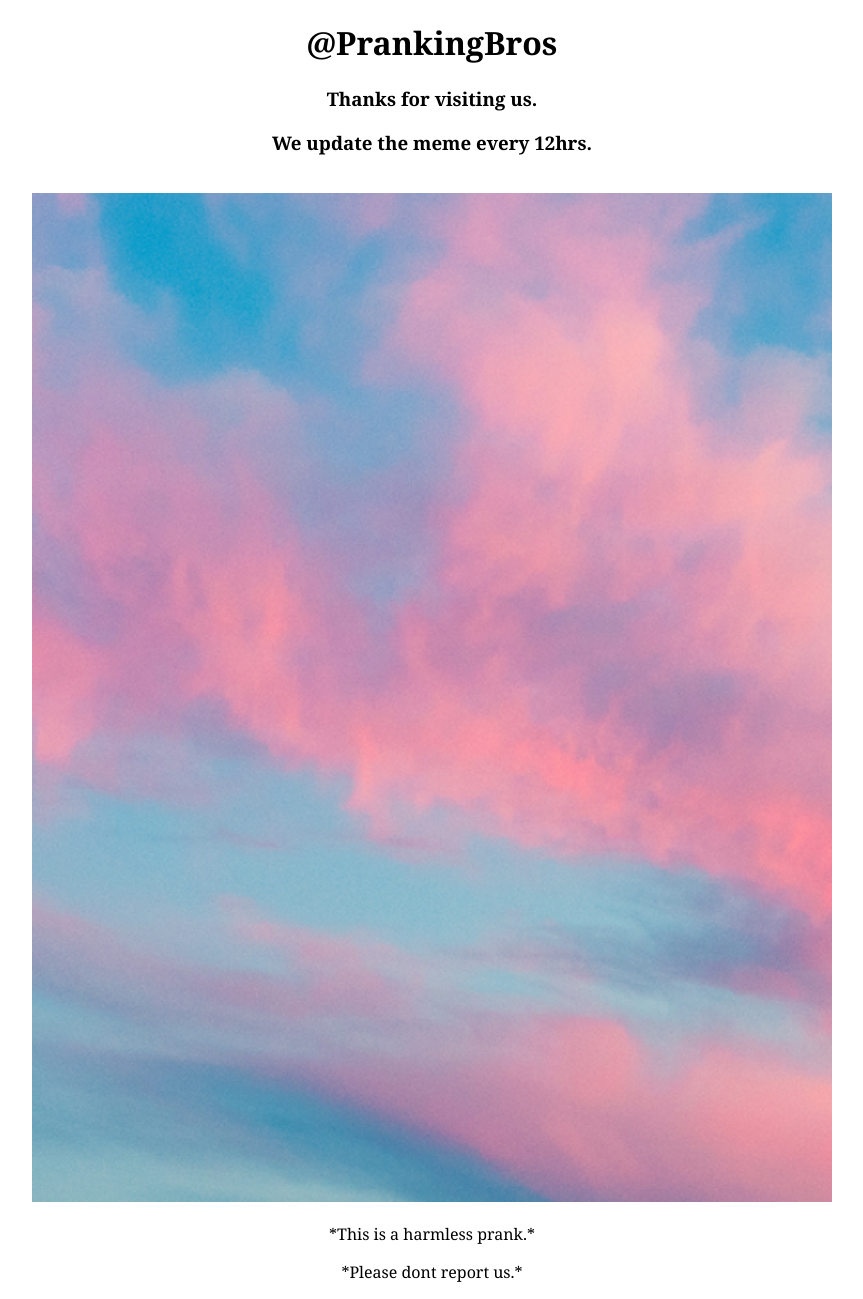
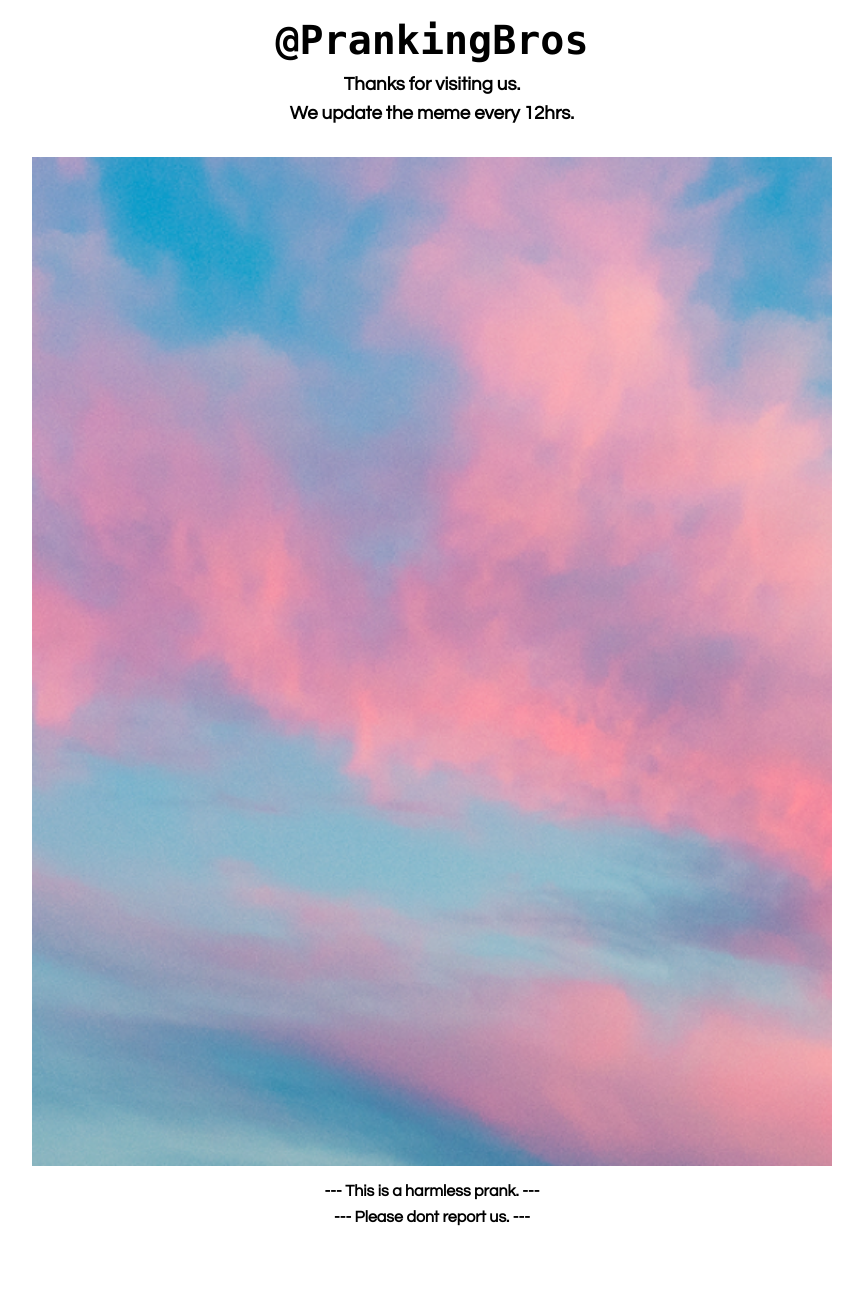
Before and after one commit to 2prankingbros/prankingbros, a plain HTML site: page index.html in a window 1280 px wide. Shown: the whole page, without its empty margins (208-1071 px from the left). After the commit the page ends 1238 px from the top, so only its background shows below. Drawn offline with Linux system fonts and the light colour scheme.

Commit message:
Update index.html

```diff
--- a/index.html
+++ b/index.html
@@ -9,9 +9,18 @@
             max-width: 95%;
             margin-top: 20px;
         }
-        body{
-            font-family: Cambria
+        h3,p { font-family: Century Gothic, CenturyGothic, AppleGothic, sans-serif;
+            font-style: normal;
+            font-variant: normal;
+            font-weight: 900;
+            line-height: 10px;
         }
+        h1 { font-family: Consolas, monaco, monospace;
+            font-size: 40px;
+            font-style: normal;
+            font-variant: normal;
+            font-weight: bold;
+            line-height: 26.4px; }
 
     </style>
 </head>
@@ -20,6 +29,6 @@
     <h3><center>Thanks for visiting us.</center></h3>
     <h3><center>We update the meme every 12hrs.</center></h3>
     <center><img src="a.png" /></center>
-    <center><p>*This is a harmless prank.*</p></center>
-    <center><p>*Please dont report us.*</p></center>
+    <center><p>--- This is a harmless prank. ---</p></center>
+    <center><p>--- Please dont report us. ---</p></center>
 </html>
```
